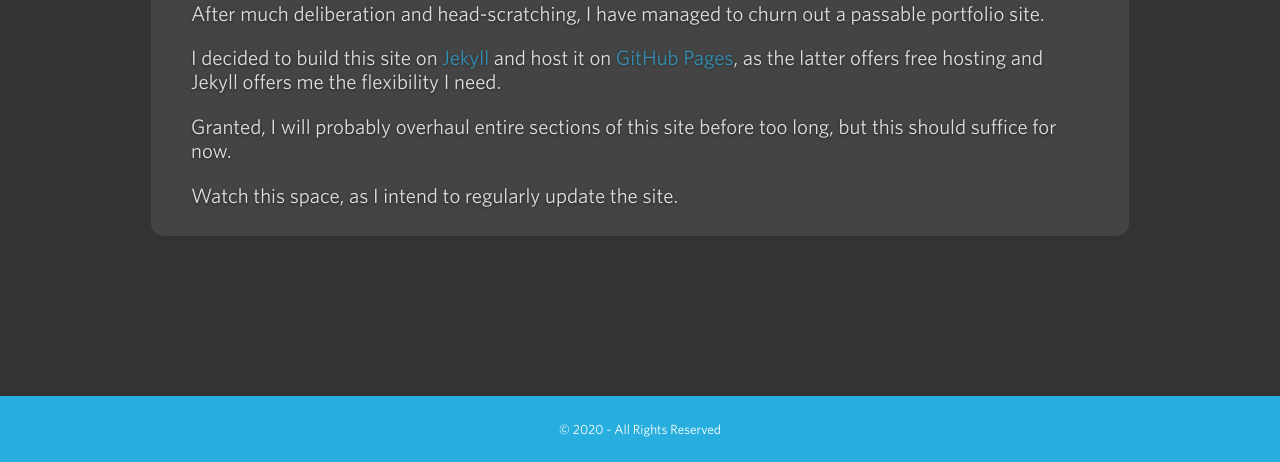
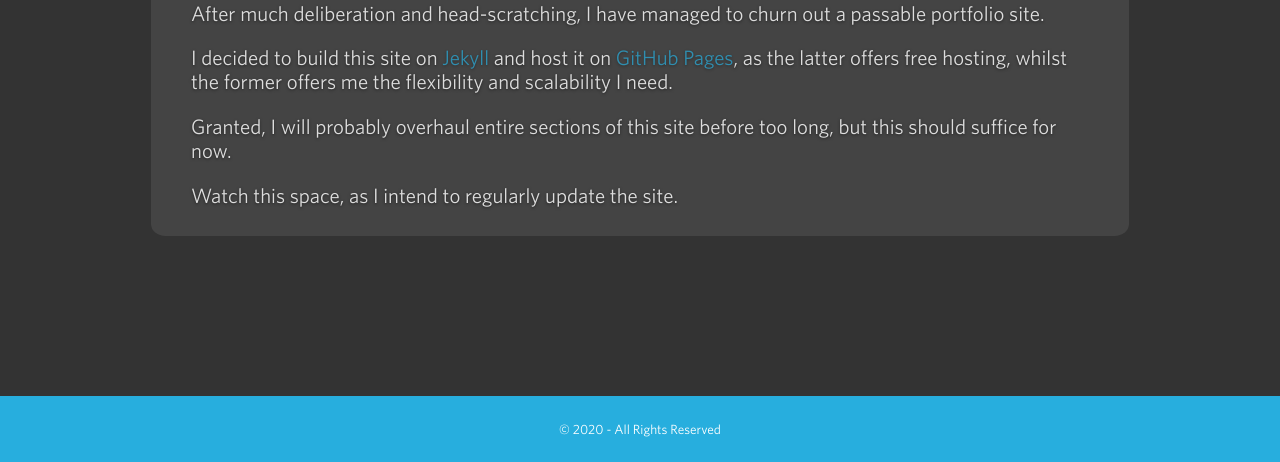
Before and after one commit to ArunSahadeo/ArunSahadeo.github.io, a Jekyll site: the page built from _posts/2020-06-09-its-alive.markdown, in a window 1280 px wide and 1182 px high. Shown: the part 720-1182 px from the top of the window. Built offline with Jekyll 4.4.1, drawn with Linux system fonts in a browser that asks for light colours; some web fonts are replaced.

Commit message:
Tidy up blog permalinks, update post content

```diff
--- a/_config.yml
+++ b/_config.yml
@@ -24,15 +24,13 @@
     Software developer and systems administrator based in Greater London
 location: London, UK
 company: Wirebox Consultancy
-baseurl: "" # the subpath of your site, e.g. /blog
-url: "" # the base hostname & protocol for your site, e.g. http://example.com
-
 # Social accounts
 social_accounts:
     twitter: ''
     linkedin: 'https://www.linkedin.com/in/arun-sahadeo-00836883/'
     github: 'https://github.com/ArunSahadeo'
-
+# Permalink settings
+permalink: /blog/:title
 # Build settings
 theme: minima
 plugins:
--- a/_posts/2020-06-09-its-alive.markdown
+++ b/_posts/2020-06-09-its-alive.markdown
@@ -14,7 +14,7 @@
 
 After much deliberation and head-scratching, I have managed to churn out a passable portfolio site.
 
-I decided to build this site on [Jekyll][jekyll-site]{:target="_blank"} and host it on [GitHub Pages][github-pages]{:target="_blank"}, as the latter offers free hosting and Jekyll offers me the flexibility I need.
+I decided to build this site on [Jekyll][jekyll-site]{:target="_blank"} and host it on [GitHub Pages][github-pages]{:target="_blank"}, as the latter offers free hosting, whilst the former offers me the flexibility and scalability I need.
 
 Granted, I will probably overhaul entire sections of this site before too long, but this should suffice for now.
 
```
